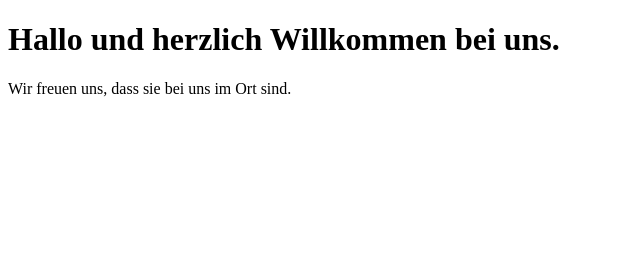
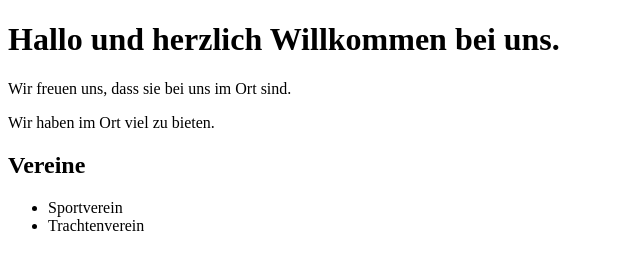
Before and after one commit to niklas16/niklas16.github.io, a plain HTML site: page index.html in a window 1280 px wide. Shown: the whole page, without its empty margins (0-640 px from the left). Drawn offline with Linux system fonts and the light colour scheme.

Commit message:
Update index.html

```diff
--- a/index.html
+++ b/index.html
@@ -2,9 +2,16 @@
 <html>
   <head>
     <title>Sport</title>
+    <link type="text.css" rel="stylesheet" href="stylesheet.css"/>
   </head>
   <body>
     <h1>Hallo und herzlich Willkommen bei uns.</h1>
     <p>Wir freuen uns, dass sie bei uns im Ort sind.</p>
+    <p>Wir haben im Ort viel zu bieten.</p>
+    <h2>Vereine</h2>
+    <ul>
+      <li>Sportverein</li>
+      <li>Trachtenverein</li>
+    </ul>
   </body>
  </html>
```
